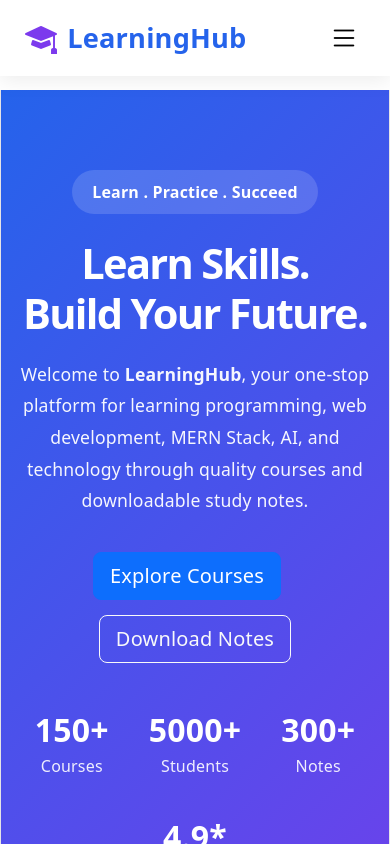
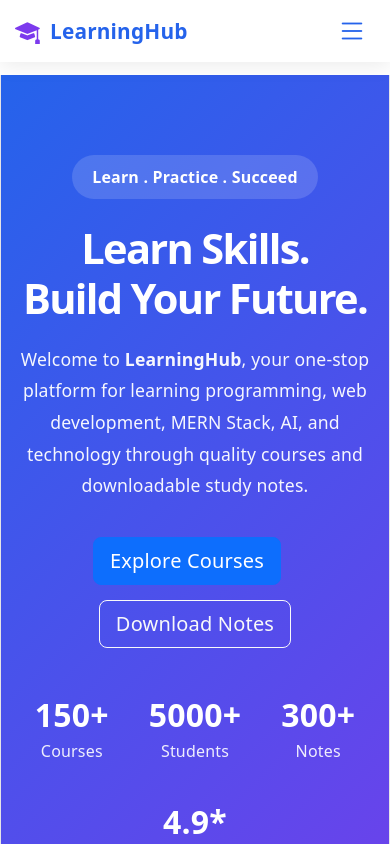
Before and after one commit to Pabhishek-official/LearningHub, a React (Vite) app in the folder frontend/: page / in a window 390 px wide. Shown: the top 844 px of the page. Built offline with nearby package versions, Linux system fonts and the light colour scheme; no server answers.

Commit message:
making it mobile responsive

```diff
--- a/frontend/src/css/Navbar.css
+++ b/frontend/src/css/Navbar.css
@@ -58,6 +58,7 @@ body{
 }
 
 .nav-menu li a{
+    display: block;
     text-decoration: none;
     color: #374151;
     font-weight: 600;
@@ -66,7 +67,7 @@ body{
     border-radius: 8px;
 }
 
-.nav-menu li a:hover{
+.nav-menu li a:not(.register-btn):hover{
     background: #eef4ff;
     color: #2563eb;
 }
@@ -97,33 +98,81 @@ body{
     display: none;
     border: none;
     background: transparent;
-    font-size: 30px;
+    font-size: 32px;
     cursor: pointer;
+    color: #2563eb;
+    padding: 5px 8px;
+    line-height: 1;
 }
 
 /* ================= RESPONSIVE ================= */
 
 @media(max-width:991px){
-
+    .nav-container{
+        padding: 12px 18px;
+    }
+    .brand-logo{
+        font-size: 1.45rem;
+    }
+    .brand-logo i{
+        font-size: 1.7rem;
+    }
+    /* hamburger button */
     .menu-btn{
         display: block;
     }
-
+    /* hide menu initially */
     .nav-menu{
         position: absolute;
-    top: 80px;
+        top: 100%;
         left: 0;
         width: 100%;
-    background: white;
+        background: rgba(255,255,255,0.98);
+        backdrop-filter: blur(12px);
+        -webkit-backdrop-filter: blur(12px);
         flex-direction: column;
-    padding: 20px;
-    box-shadow: 0 10px 20px rgba(0,0,0,.08);
-
+        padding: 15px 18px 20px;
+        align-items: stretch;
+        margin: 0;
+        box-shadow: 0 10px 25px rgba(0,0,0,0.10);
         display: none;
     }
-
+    /* show menu when hamburger is clicked */
     .nav-menu.active{
         display: flex;
     }
+    /* mobile menu items */
+    .nav-menu li{
+        width: 100%;
+    }
+    .nav-menu li a{
+        width: 100%;
+        box-sizing: border-box;
+        text-align: center;
+        padding: 12px 15px;
+        margin: 3px 0;
+    }
+    /* register button */
+    .nav-menu .register-btn{
+        margin-top: 7px;
+    }
 
 }
+/* small phones */
+@media(max-width: 480px){
+    .nav-container{
+        padding: 11px 15px;
+    }
+    .brand-logo{
+        font-size: 1.3rem;
+    }
+    .brand-logo i{
+        font-size: 1.55rem;
+    }
+    .menu-btn{
+        font-size: 30px;
+    }
+    body{
+        padding-top: 75px;
+    }
+}
--- a/frontend/src/pages/Register.jsx
+++ b/frontend/src/pages/Register.jsx
@@ -133,7 +133,7 @@ function Register() {
                             type="button"
                             className="btn btn-outline-secondary password-toggle"
                             onClick={() => setShowConfirmPassword(!showConfirmPassword)}>
-                            <i className={showConfirmPassword ? "bi bi-eye-shash-fill" : "bi bi-eye-fill"}></i>
+                            <i className={showConfirmPassword ? "bi bi-eye-slash-fill" : "bi bi-eye-fill"}></i>
                         </button>
                     </div>
                     <button
```
Lines whose indentation alone changed are shown as unchanged.
